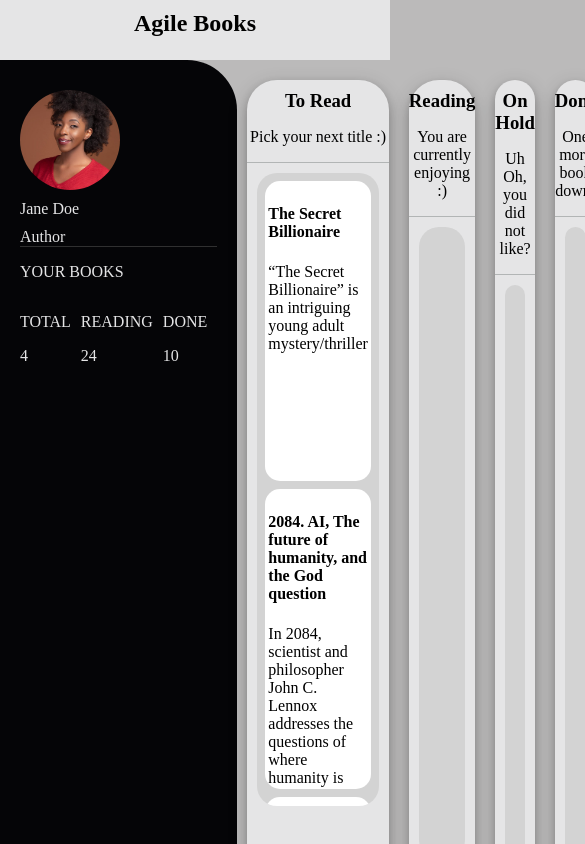
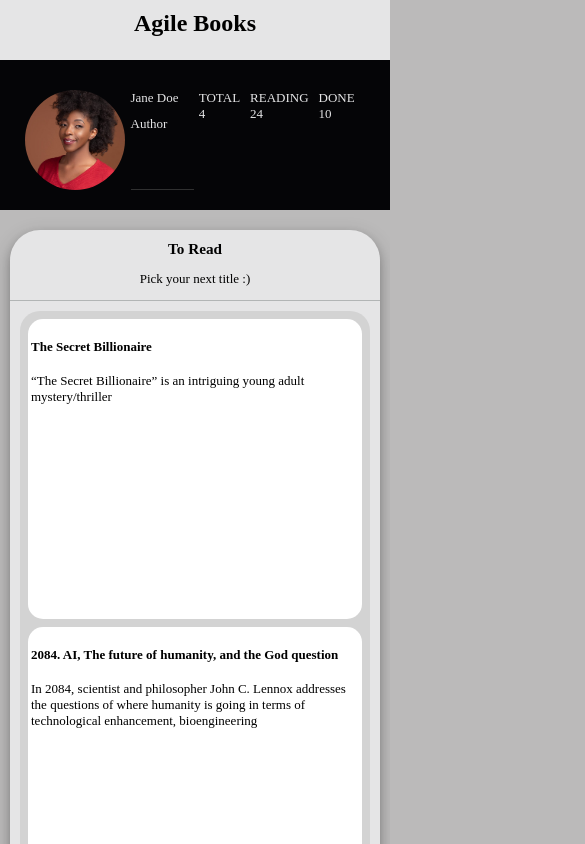
Before and after one commit to gertie-sheshe/agile-books, a React (Create React App) app: page /demo in a window 390 px wide. Shown: the top 844 px of the page, 585 px wide, since content can reach past the window. Built offline with nearby package versions, Linux system fonts and the light colour scheme; a web font is replaced by a local one.

Commit message:
add styling for responsiveness

```diff
--- a/src/components/demo/demo.scss
+++ b/src/components/demo/demo.scss
@@ -2,6 +2,7 @@
   display: flex;
   width: 100vw;
   height: 100vh;
+  // flex-direction: column;
 
   .section {
     background-color: #e5e5e6;
@@ -97,4 +98,49 @@
       }
     }
   }
+
+  @media (max-width: 1024px) {
+    flex-direction: column;
+
+    .section-settings {
+      border-radius: 0;
+      display: flex;
+      justify-content: space-evenly;
+      padding-bottom: 20px;
+
+      .user-description {
+        margin-top: 20px;
+
+        .book-text {
+          display: none;
+        }
+      }
+
+      .book-data {
+        margin-top: 30px;
+
+        p {
+          margin: 0;
+        }
+      }
+    }
+  }
+
+  @media (max-width: 500px) {
+    font-size: small;
+
+    .section-settings {
+      // padding-left: 5px;
+
+      .user-description {
+        padding-right: 15px;
+        p {
+          width: max-content;
+        }
+      }
+      .book-text {
+        display: none;
+      }
+    }
+  }
 }
--- a/src/components/settings-demo/SettingsDemo.js
+++ b/src/components/settings-demo/SettingsDemo.js
@@ -10,7 +10,7 @@ const SettingsDemo = ({ length }) => (
       <p>Author</p>
     </div>
     <div className="book-data">
-      <p>YOUR BOOKS</p>
+      <p className="book-text">YOUR BOOKS:</p>
       <div className="book-totals">
         <div>
           <p>TOTAL</p>
```
